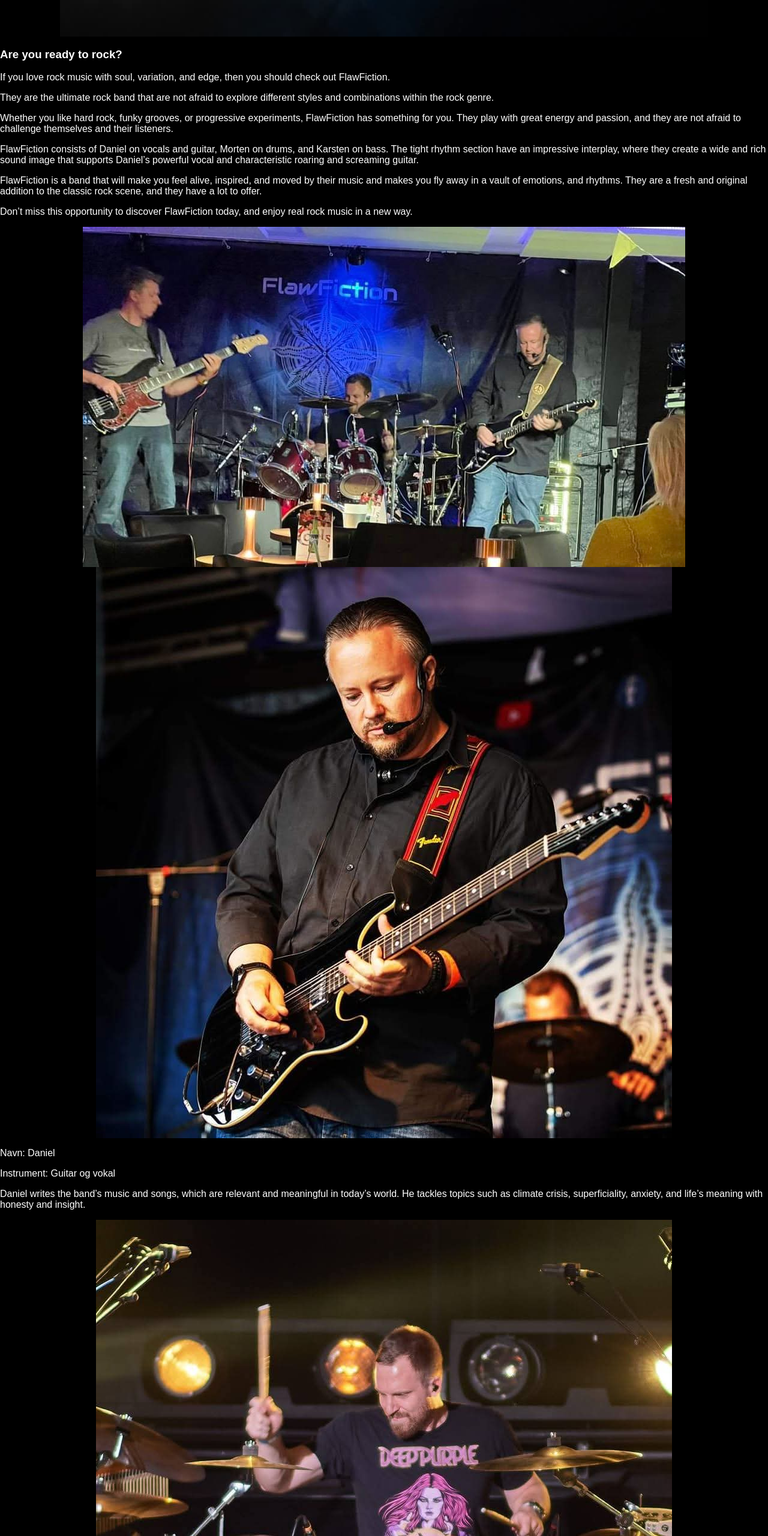
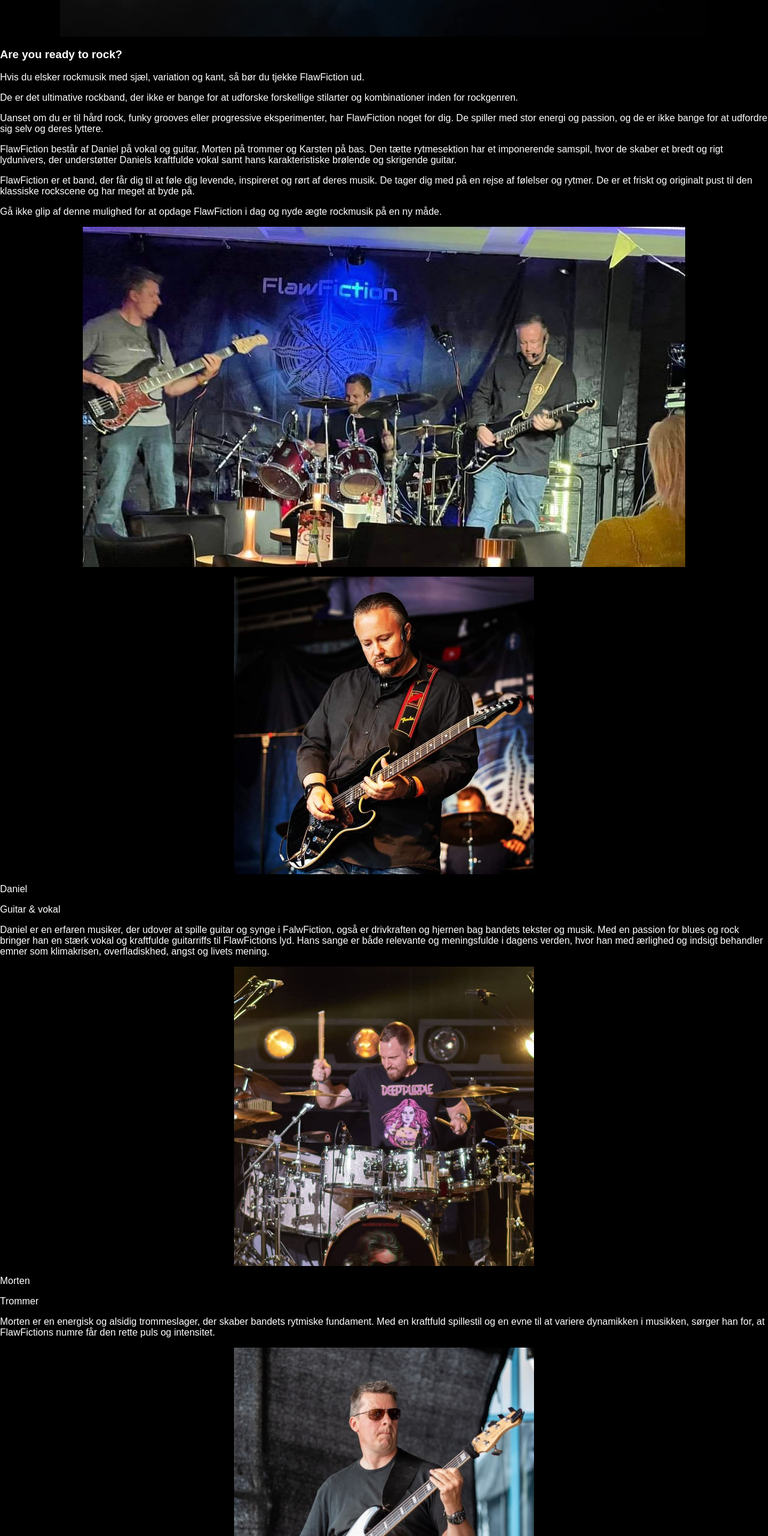
Before and after one commit to Manerwov/FlawFiction, a website: page About.html in a window 1280 px wide. Shown: the part 1080-3640 px from the top of the page at 60% size. Drawn offline with Linux system fonts and the light colour scheme.

Commit message:
Update About.html

```diff
--- a/About.html
+++ b/About.html
@@ -58,33 +58,38 @@
         <h2>Om Os</h2>
 <img src="image/Band1.jpg" alt="FlawFiction Band" style="max-width: 100%; height: auto; display: block; margin: 0 auto;">
                     <h3>Are you ready to rock?</h3>
-<p>If you love rock music with soul, variation, and edge, then you should check out FlawFiction.</p>
-<p>They are the ultimate rock band that are not afraid to explore different styles and combinations within the rock genre. </p>
+<p>Hvis du elsker rockmusik med sjæl, variation og kant, så bør du tjekke FlawFiction ud.</p>
 <p></p>
-<p>Whether you like hard rock, funky grooves, or progressive experiments, FlawFiction has something for you. They play with great energy and passion, and they are not afraid to challenge themselves and their listeners.</p>
-<p>FlawFiction consists of Daniel on vocals and guitar, Morten on drums, and Karsten on bass. The tight rhythm section have an impressive interplay, where they create a wide and rich sound image that supports Daniel’s powerful vocal and characteristic roaring and screaming guitar.</p>
+<p>De er det ultimative rockband, der ikke er bange for at udforske forskellige stilarter og kombinationer inden for rockgenren.</p>
 <p></p>
-<p>FlawFiction is a band that will make you feel alive, inspired, and moved by their music and makes you fly away in a vault of emotions, and rhythms. They are a fresh and original addition to the classic rock scene, and they have a lot to offer.</p>
-<p>Don’t miss this opportunity to discover FlawFiction today, and enjoy real rock music in a new way.</p>
+<p>Uanset om du er til hård rock, funky grooves eller progressive eksperimenter, har FlawFiction noget for dig. De spiller med stor energi og passion, og de er ikke bange for at udfordre sig selv og deres lyttere.</p>
+<p></p>
+<p>FlawFiction består af Daniel på vokal og guitar, Morten på trommer og Karsten på bas. Den tætte rytmesektion har et imponerende samspil, hvor de skaber et bredt og rigt lydunivers, der understøtter Daniels kraftfulde vokal samt hans karakteristiske brølende og skrigende guitar.</p>
+
+<p>FlawFiction er et band, der får dig til at føle dig levende, inspireret og rørt af deres musik. De tager dig med på en rejse af følelser og rytmer. De er et friskt og originalt pust til den klassiske rockscene og har meget at byde på.</p>
+<p></p>
+<p>Gå ikke glip af denne mulighed for at opdage FlawFiction i dag og nyde ægte rockmusik på en ny måde.</p>
    <img src="image/Band.jpg" alt="FlawFiction Band1" style="max-width: 100%; height: auto; display: block; margin: 0 auto;">
-
+        <p></p>
         <div class="band-member">
-            <img src="image/member1.jpg" alt="Medlem 1" style="max-width: 100%; height: auto; display: block; margin: 0 auto;">
-            <p>Navn: Daniel</p>
-            <p>Instrument: Guitar og vokal</p>
-<p>Daniel writes the band’s music and songs, which are relevant and meaningful in today’s world. He tackles topics such as climate crisis, superficiality, anxiety, and life’s meaning with honesty and insight.</p>
+            <img src="image/member1.jpg" alt="Medlem 1" style="max-width: 500px; height: auto; display: block; margin: 0 auto;">
+            <p>Daniel</p>
+            <p>Guitar & vokal</p>
+<p>Daniel er en erfaren musiker, der udover at spille guitar og synge i FalwFiction, også er drivkraften og hjernen bag bandets tekster og musik. Med en passion for blues og rock bringer han en stærk vokal og kraftfulde guitarriffs til FlawFictions lyd. Hans sange er både relevante og meningsfulde i dagens verden, hvor han med ærlighed og indsigt behandler emner som klimakrisen, overfladiskhed, angst og livets mening.</p>
         </div>
+<p></p>
         <div class="band-member">
-           <img src="image/member2.jpg" alt="Medlem 2" style="max-width: 100%; height: auto; display: block; margin: 0 auto;">
-             <p>Navn: Morten</p>
-            <p>Instrument: Trommer</p>
-            <p>Morten on rocking drums</p>
+           <img src="image/member2.jpg" alt="Medlem 2" style="max-width: 500px; height: auto; display: block; margin: 0 auto;">
+             <p>Morten</p>
+            <p>Trommer</p>
+            <p>Morten er en energisk og alsidig trommeslager, der skaber bandets rytmiske fundament. Med en kraftfuld spillestil og en evne til at variere dynamikken i musikken, sørger han for, at FlawFictions numre får den rette puls og intensitet.</p>
         </div>
+    <p></p>
         <div class="band-member">
-            <img src="image/member3.jpg" alt="Medlem 3" style="max-width: 100%; height: auto; display: block; margin: 0 auto;">
-             <p>Navn: Karsten</p>
-            <p>Instrument: Bas</p>
-            <p>Karsten on power bass</p>
+            <img src="image/member3.jpg" alt="Medlem 3" style="max-width: 500px; height: auto; display: block; margin: 0 auto;">
+             <p>Karsten</p>
+            <p>Bas</p>
+            <p>Karsten er en rutineret bassist med stor erfaring. Han tilfører bandet et solidt groove og en dybde, der binder musikken sammen. Hans spil er præget af både teknisk finesse og en intuitiv forståelse for rytme og dynamik.</p>
         </div>
     </section>
 
```
